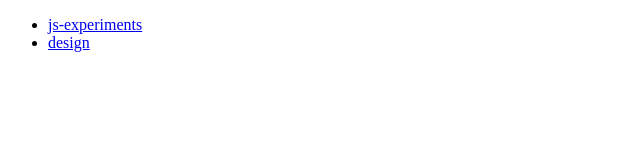
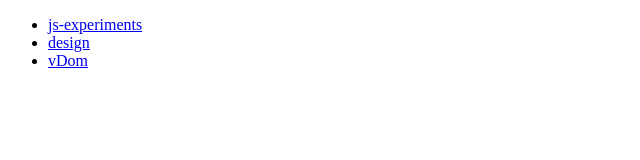
Before and after one commit to npsedhain/npsedhain.github.io, a plain HTML site: page index.html in a window 1280 px wide. Shown: the full height of the page, 0-640 px from the left. Drawn offline with Linux system fonts and the light colour scheme.

Commit message:
Update index.html

```diff
--- a/index.html
+++ b/index.html
@@ -9,6 +9,7 @@
     <ul>
       <li><a href="../js-experiments/index.html">js-experiments</a></li>
       <li><a href="../design/index.html">design</a></li>
+      <li><a href="../vDom/index.html">vDom</a></li>
     </ul>
 </body>
 </html>
```
